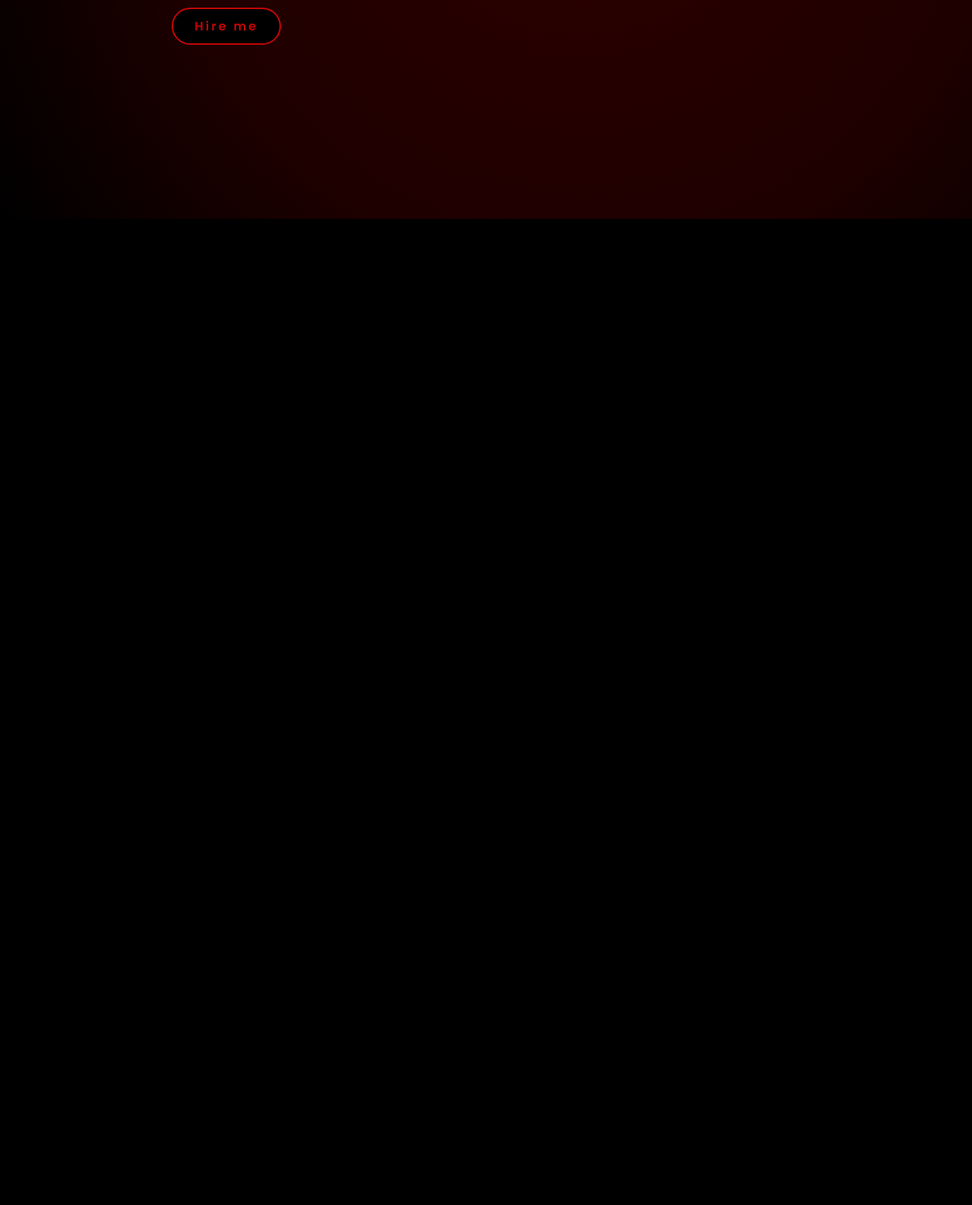
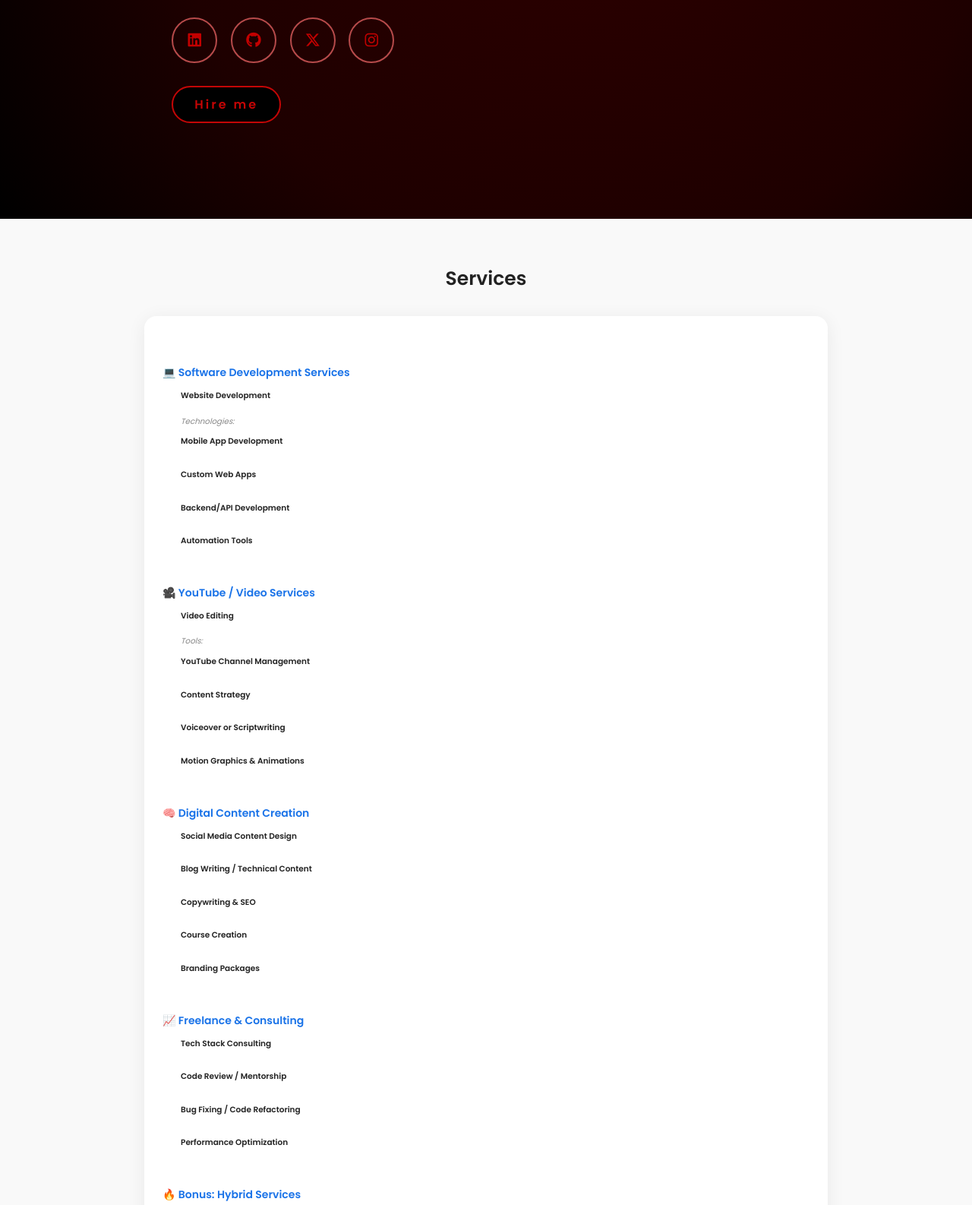
Before and after one commit to Viirat/my-portfolio, a plain HTML site: page index.html in a window 1280 px wide. Shown: the part 512-2098 px from the top of the page at 76% size. Before the commit the page ends 800 px from the top, so only its background shows below. Drawn offline with Linux system fonts and the light colour scheme.

Commit message:
hogya bhai

```diff
--- a/index.html
+++ b/index.html
@@ -13,15 +13,16 @@
 
         <nav>
             <a href="#" class="active"> Home</a>
-            <a href="services.html" >Services</a>
-            <a href="skills.html" >Skills</a>
-            <a href="education.html" >Education</a>
-            <a href="experience.html" >Experience</a>
-            <a href="contact.html" >Contact</a>
+            <a href="#services">Services</a>
+            <a href="#" >Skills</a>
+            <a href="#" >Education</a>
+            <a href="#" >Experience</a>
+            <a href="#" >Contact</a>
         </nav>
     </header>
     <section class="home" id="home">
         <div class="home-content">
+            <img src="1main.png" alt="Virat Tiwari" class="profile-img">
             <h1>Hi, It's <span>VIRAT</span></h1>
             <h3 class="typing-text">I'm a <span></span></h3>
             <p>"Crafting code with logic, designing experiences with soul — where technology meets a touch of magic."</p>
@@ -34,5 +35,47 @@
             <a href="https://wa.me/7906649414?text=Hi%20Virat,%20I%20would%20like%20to%20discuss%20a%20potential%20opportunity%20with%20you." target="_blank" rel="noopener" class="btn">Hire me</a>
         </div>
     </section>
+    <section class="services" id="services">
+        <h2>Services</h2>
+        <div class="services-list">
+            <h3>💻 Software Development Services</h3>
+            <ul>
+                <li><strong>Website Development</strong><br>Personal, portfolio, business, or e-commerce websites<br><em>Technologies:</em> HTML/CSS/JS, React, Node.js, Django, WordPress, etc.</li>
+                <li><strong>Mobile App Development</strong><br>Android/iOS apps using React Native, Flutter, or native Java/Kotlin/Swift</li>
+                <li><strong>Custom Web Apps</strong><br>Dashboards, booking systems, CRMs, chat systems, etc.</li>
+                <li><strong>Backend/API Development</strong><br>REST APIs, Firebase backend, Spring Boot services</li>
+                <li><strong>Automation Tools</strong><br>Scripts or bots to automate repetitive tasks (email, web scraping, etc.)</li>
+            </ul>
+            <h3>🎥 YouTube / Video Services</h3>
+            <ul>
+                <li><strong>Video Editing</strong><br>Shorts, reels, cinematic content, promo videos<br><em>Tools:</em> Adobe Premiere Pro, Final Cut, DaVinci Resolve, CapCut</li>
+                <li><strong>YouTube Channel Management</strong><br>Thumbnails, titles, SEO, scheduling, optimization, analytics</li>
+                <li><strong>Content Strategy</strong><br>Niche analysis, viral ideas, scripting, planning content calendars</li>
+                <li><strong>Voiceover or Scriptwriting</strong><br>Hindi/English scripting for educational or promotional content</li>
+                <li><strong>Motion Graphics & Animations</strong><br>Logo animations, intros/outros, explainer videos</li>
+            </ul>
+            <h3>🧠 Digital Content Creation</h3>
+            <ul>
+                <li><strong>Social Media Content Design</strong><br>Instagram posts/stories, LinkedIn carousels, Twitter threads, YouTube community posts</li>
+                <li><strong>Blog Writing / Technical Content</strong><br>Dev blogs, tutorials, case studies, GitHub README content</li>
+                <li><strong>Copywriting & SEO</strong><br>Landing page copy, product descriptions, SEO-friendly articles</li>
+                <li><strong>Course Creation</strong><br>Complete programming or tech courses (video + written materials + quizzes)</li>
+                <li><strong>Branding Packages</strong><br>Logo, banner, intro video, design assets for creators/startups</li>
+            </ul>
+            <h3>📈 Freelance & Consulting</h3>
+            <ul>
+                <li><strong>Tech Stack Consulting</strong><br>Helping startups choose the right tools and technologies</li>
+                <li><strong>Code Review / Mentorship</strong><br>Review junior devs’ code, help them improve</li>
+                <li><strong>Bug Fixing / Code Refactoring</strong><br>Fix broken features, optimize performance, reduce code complexity</li>
+                <li><strong>Performance Optimization</strong><br>Speeding up websites/apps, fixing SEO/UX issues</li>
+            </ul>
+            <h3>🔥 Bonus: Hybrid Services</h3>
+            <ul>
+                <li>Build & run a personal brand funnel for others (YouTube + landing page + newsletter)</li>
+                <li>Launch & scale YouTube channels for clients (automation, monetization, growth hacking)</li>
+                <li>Develop SaaS apps and promote them via your content</li>
+            </ul>
+        </div>
+    </section>
 </body>
 </html>
--- a/style.css
+++ b/style.css
@@ -39,7 +39,7 @@ header{
 
 .logo{
     font-size: 5.5rem;
-    color: #a60000;
+    color: #ef0b0b;
     font-weight: 800;
     cursor: pointer;
     transition: 0.5s ease;
@@ -249,9 +249,6 @@ span{
     61%, 80%{
         content: "Youtuber";
     }
-    81%, 100%{
-        content: "Script Writer";
-    }
 }
 
 @media (max-width: 1000px){
@@ -279,3 +276,52 @@ span{
         margin-top: 4rem;
     }
 }
+
+.profile-img {
+    width: 180px;
+    height: 180px;
+    border-radius: 50%;
+    object-fit: cover;
+    margin-bottom: 20px;
+    box-shadow: 0 4px 16px rgba(0,0,0,0.15);
+}
+
+.services {
+    padding: 60px 20px;
+    background: #f9f9f9;
+}
+.services h2 {
+    text-align: center;
+    font-size: 2.5rem;
+    margin-bottom: 30px;
+    color: #222;
+}
+.services-list {
+    max-width: 900px;
+    margin: 0 auto;
+    background: #fff;
+    border-radius: 16px;
+    box-shadow: 0 4px 24px rgba(0,0,0,0.07);
+    padding: 32px 24px;
+}
+.services-list h3 {
+    margin-top: 32px;
+    color: #1a73e8;
+    font-size: 1.4rem;
+}
+.services-list ul {
+    margin: 12px 0 24px 24px;
+    padding: 0;
+}
+.services-list li {
+    margin-bottom: 10px;
+    font-size: 1.05rem;
+    line-height: 1.6;
+}
+.services-list strong {
+    color: #222;
+}
+.services-list em {
+    color: #888;
+    font-size: 0.98em;
+}
```
